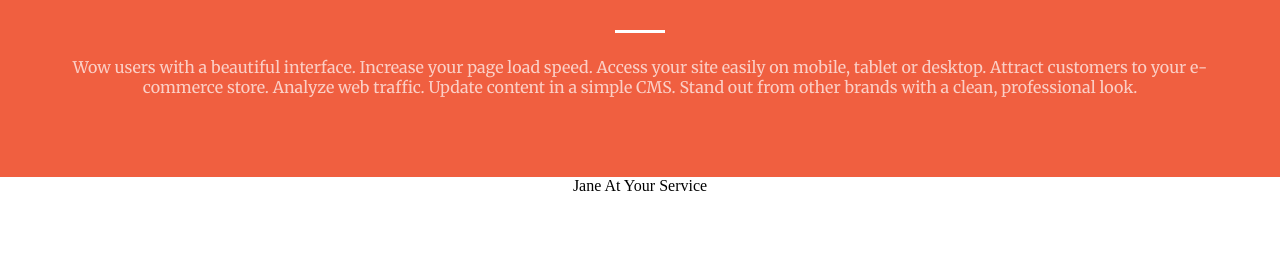
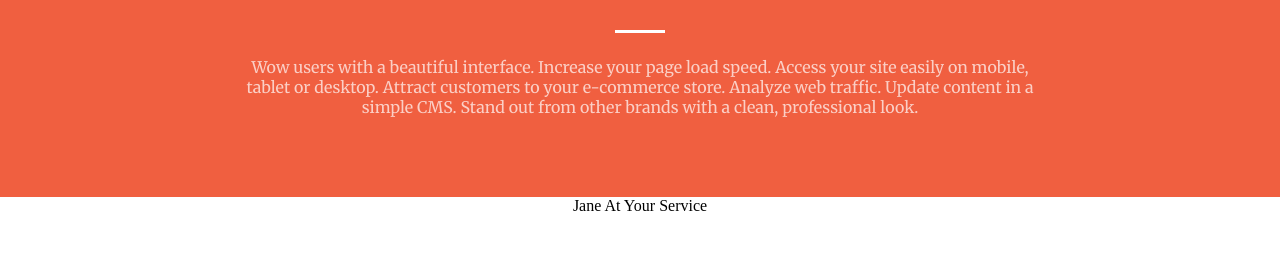
Before and after one commit to chingu-voyage4/Toucans-Team-10, a plain HTML site: page index.html in a window 1280 px wide. Shown: the part 187-449 px from the top of the page. Drawn offline with nearby package versions, Linux system fonts and the light colour scheme.

Commit message:
Ýou want the best section v1

```diff
--- a/css/style.css
+++ b/css/style.css
@@ -129,7 +129,12 @@ body{
 
     .the-best.section-sub-heading p{
       color: rgba(255, 255, 255, .7);
+      justify-content: center;
+      align-items: center;
+      margin-left: 18rem;
+      margin-right: 18rem;
       }
+
     .the-best.section-heading  {
       color:#fff;
       }
```
Also changed, not shown: index.html (+1 -1 lines).
